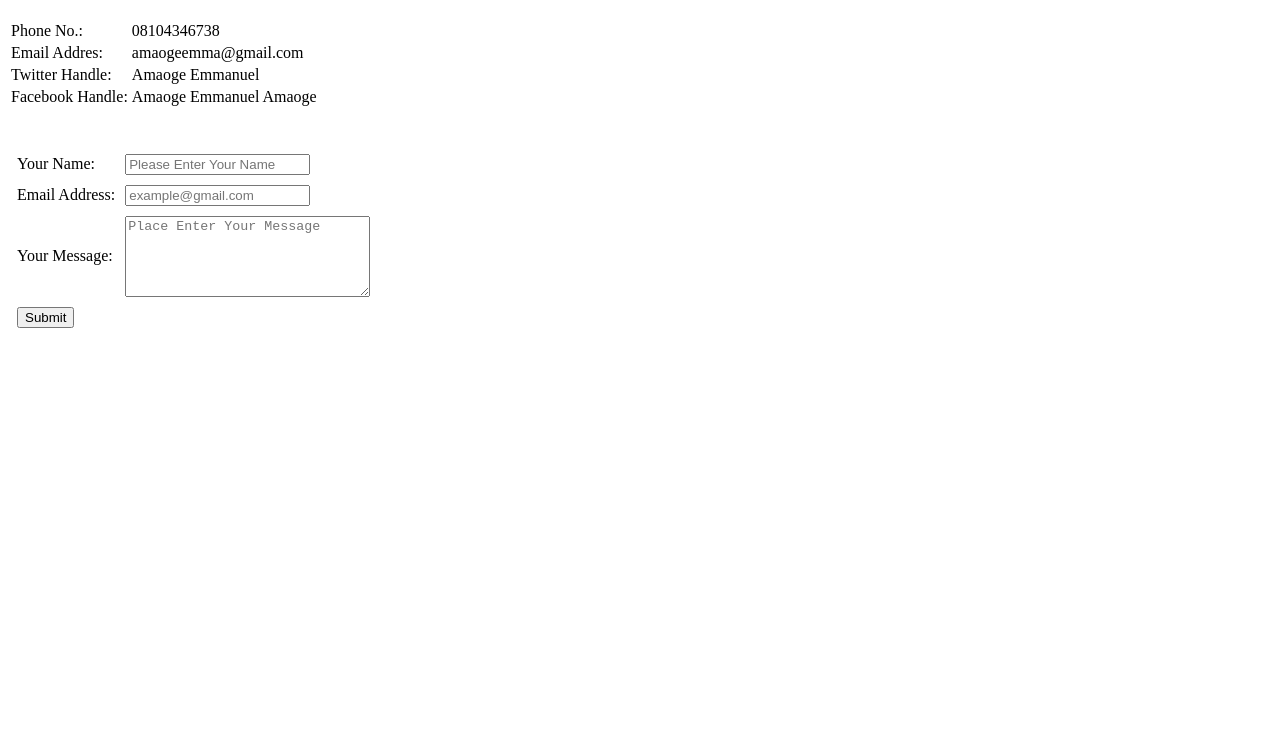
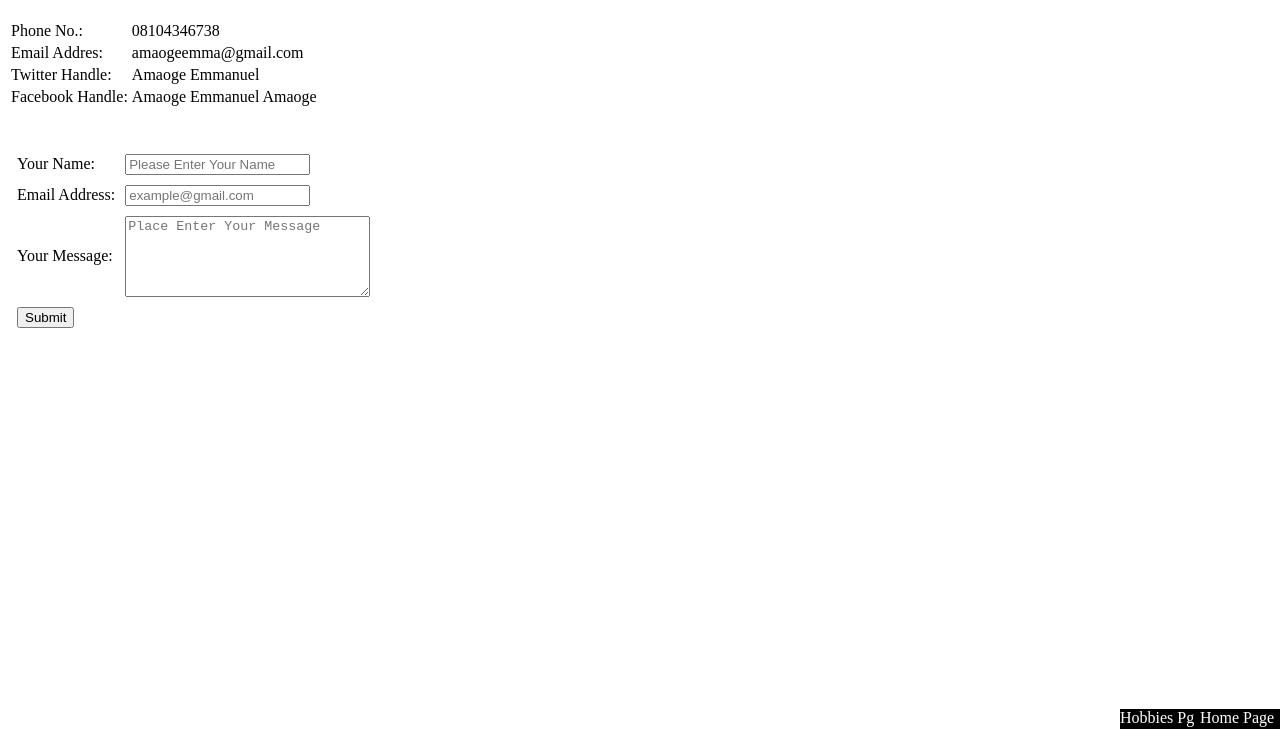
Before and after one commit to Amanoble/Personal_Porfolio, a plain HTML site: page contact.html in a window 1280 px wide. Shown: the part 71-800 px from the top of the page. Drawn offline with Linux system fonts and the light colour scheme.

Commit message:
update every file
added linking pages to the hobbies and contact page.

```diff
--- a/contact.html
+++ b/contact.html
@@ -1,6 +1,7 @@
 <html>
     <head>
         <title>Contact Me</title>
+        <link rel="stylesheet" href="style.css">
     </head>
     <body>
         <hr>
@@ -65,5 +66,7 @@
              <br>
              <button>Submit</button> -->
          </form>
+         <a href="index.html" id="to">Home Page</a>
+         <a href="hobbies.html" class="to">Hobbies Pg</a>
     </body>
 </html>
--- a/style.css
+++ b/style.css
@@ -1,3 +1,43 @@
 td > img{
     border-radius: 50%;
 }
+
+
+
+#to{
+    background-color: black;
+    color: white;
+    width: 80px;
+    height: 20px;
+    position: absolute;
+    bottom: 0px;
+    right: 0px;
+   /* top: 95%;
+   left: 95%; */
+    text-decoration: none;
+
+}
+
+.to{
+    background-color: black;
+    color: white;
+    width: 80px;
+    height: 20px;
+    position: absolute;
+    text-decoration: none;
+    bottom: 0px;
+    right: 80px;
+}
+
+
+#to:hover{
+    color:blue;
+    text-decoration: underline;
+
+}
+
+.to:hover{
+    color:blue;
+    text-decoration: underline;
+    border-right: 2px solid white;
+}
```
Also changed, not shown: hobbies.html (+3 -1 lines), imageboo.jpeg.
